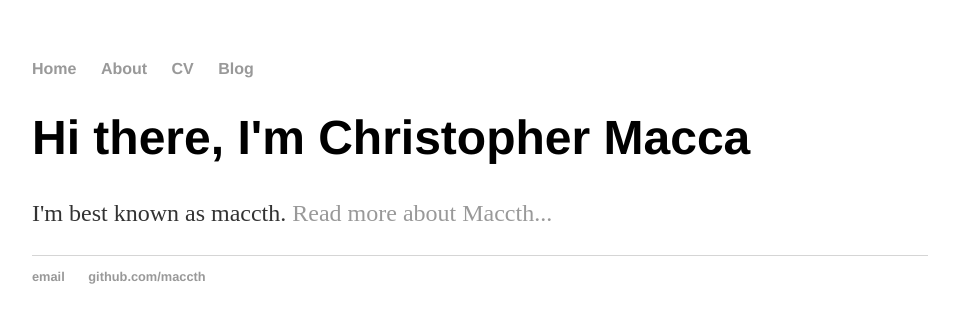
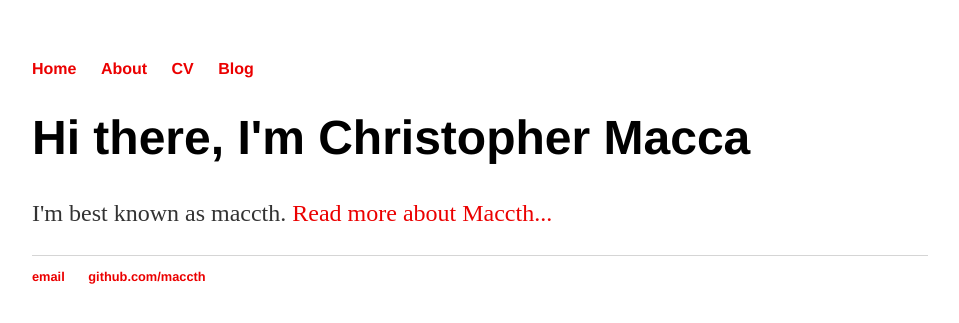
Before and after one commit to maccth/maccth.github.io, a Jekyll site: the page built from index.html, in a window 1280 px wide. Shown: the top 323 px of the page, without its empty margins (160-1119 px from the left). Built offline with Jekyll 4.4.1, drawn with Linux system fonts in a browser that asks for light colours.

```diff
--- a/css/main.css
+++ b/css/main.css
@@ -14,7 +14,7 @@ nav ul li, footer ul li {
 }
 a {
     text-decoration: none;
-    color: #999;
+    color: rgb(235, 0, 0);
 }
 a:hover {
     text-decoration: underline;
```
